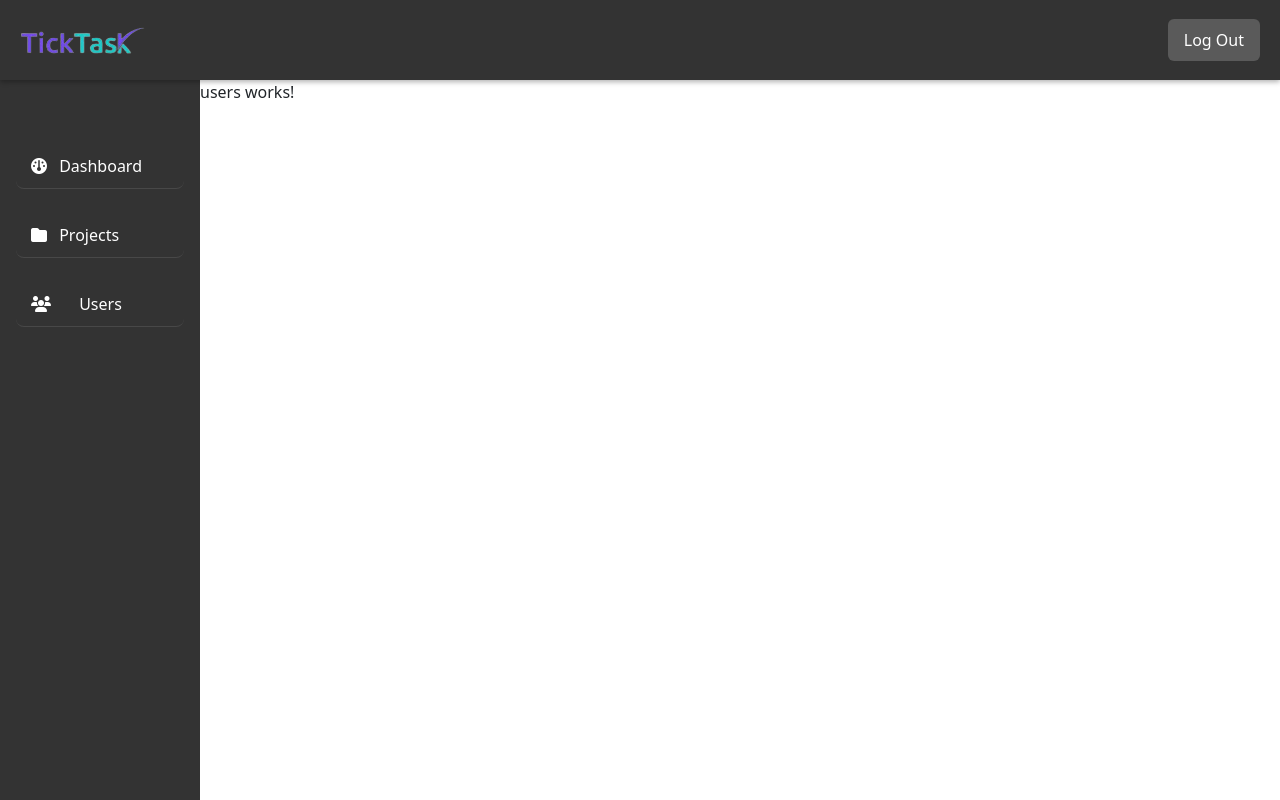
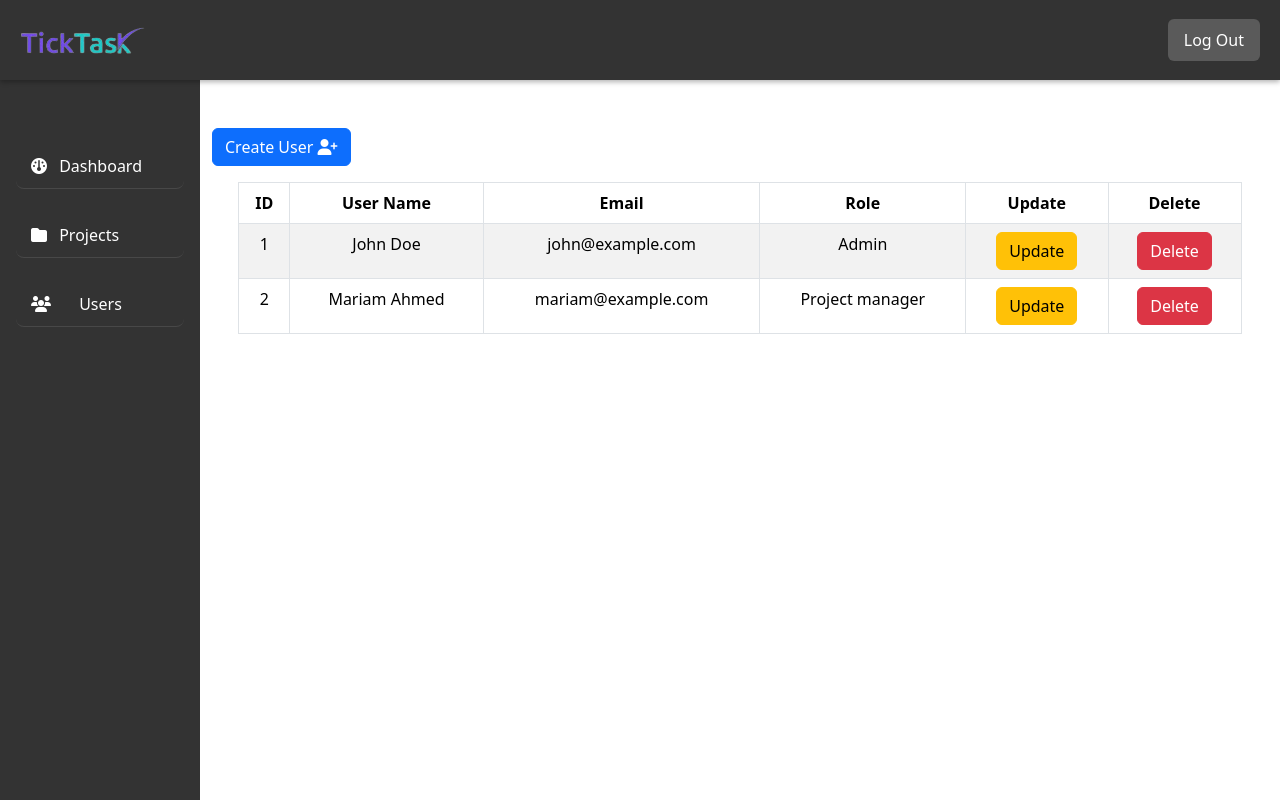
Before and after one commit to ShahdanHegazy/Task-Management-Tool, an Angular app in the folder Task-Front/: page /admin/users in a window 1280 px wide. Built offline with nearby package versions, Linux system fonts and the light colour scheme.

Commit message:
admin User

```diff
--- a/Task-Front/src/app/app.component.ts
+++ b/Task-Front/src/app/app.component.ts
@@ -4,11 +4,12 @@ import {LoginComponent} from './pages/login/login.component';
 import {TaskFormComponent} from './components/task-form/task-form.component';
 import {SidebarComponent} from './components/sidebar/sidebar.component';
 import {AdminComponent} from './pages/admin/admin.component';
+import {UsersComponent} from './components/users/users.component';
 
 @Component({
   selector: 'app-root',
   standalone: true,
-  imports: [RouterOutlet, LoginComponent, TaskFormComponent, SidebarComponent, AdminComponent],
+  imports: [RouterOutlet, LoginComponent, TaskFormComponent, SidebarComponent, AdminComponent, UsersComponent],
   templateUrl: './app.component.html',
   styleUrl: './app.component.css'
 })
--- a/Task-Front/src/app/components/projects/projects.component.css
+++ b/Task-Front/src/app/components/projects/projects.component.css
@@ -12,7 +12,7 @@
   margin: 1.75rem auto;
 }
 .table{
-  width:85%;
+  width:95%;
   margin:auto;
 }
 .table tr{
--- a/Task-Front/src/app/components/users/users.component.css
+++ b/Task-Front/src/app/components/users/users.component.css
@@ -0,0 +1,20 @@
+.modal {
+  display: none;
+  background-color: rgba(0, 0, 0, 0.5);
+}
+
+.modal.d-block {
+  display: block;
+}
+
+.modal-dialog {
+  max-width: 500px;
+  margin: 1.75rem auto;
+}
+.table{
+  width:95%;
+  margin:auto;
+}
+.table tr{
+  text-align:center;
+}
--- a/Task-Front/src/app/components/users/users.component.html
+++ b/Task-Front/src/app/components/users/users.component.html
@@ -1 +1,75 @@
-<p>users works!</p>
+<div class="container mt-5">
+  <!-- Button to open modal for creating a new user -->
+  <button class="btn btn-primary mb-3" (click)="openModal()">Create User <i class="fas fa-user-plus"></i></button>
+
+  <!-- User Modal -->
+  <div class="modal" tabindex="-1" [ngClass]="{ 'd-block': isModalOpen }" (click)="closeModal()">
+    <div class="modal-dialog" (click)="$event.stopPropagation()">
+      <div class="modal-content">
+        <div class="modal-header">
+          <h5 class="modal-title">{{ isEditMode ? 'Update User' : 'Create New User' }}</h5>
+          <button type="button" class="btn-close" (click)="closeModal()"></button>
+        </div>
+        <div class="modal-body">
+          <form>
+            <div class="mb-3">
+              <label for="userName" class="form-label">User Name</label>
+              <input type="text" id="userName" class="form-control" [(ngModel)]="userName" name="userName" required>
+            </div>
+            <div class="mb-3">
+              <label for="userEmail" class="form-label">Email</label>
+              <input type="email" id="userEmail" class="form-control" [(ngModel)]="userEmail" name="userEmail" required>
+            </div>
+
+            <div class="mb-3">
+              <label for="userEmail" class="form-label">Password</label>
+              <input type="password" id="userPassword" class="form-control" [(ngModel)]="userPassword" name="userPassword" required>
+            </div>
+
+            <div class="mb-3">
+              <label for="userRole" class="form-label">Role</label>
+              <select id="userRole" class="form-select" [(ngModel)]="userRole" name="userRole" required>
+                <option value="">Select a Role</option>
+                <option *ngFor="let role of roles" [value]="role">{{ role }}</option>
+              </select>
+            </div>
+          </form>
+        </div>
+        <div class="modal-footer">
+          <button type="button" class="btn btn-secondary" (click)="closeModal()">Cancel</button>
+          <button type="button" class="btn btn-primary" (click)="createOrUpdateUser()">
+            {{ isEditMode ? 'Update User' : 'Create User' }}
+          </button>
+        </div>
+      </div>
+    </div>
+  </div>
+
+  <!-- Users Table -->
+  <table class="table table-striped table-bordered">
+    <thead>
+    <tr>
+      <th>ID</th>
+      <th>User Name</th>
+      <th>Email</th>
+      <th>Role</th>
+      <th>Update</th>
+      <th>Delete</th>
+    </tr>
+    </thead>
+    <tbody>
+    <tr *ngFor="let user of users">
+      <td>{{ user.id }}</td>
+      <td>{{ user.name }}</td>
+      <td>{{ user.email }}</td>
+      <td>{{ user.role }}</td>
+      <td>
+        <button class="btn btn-warning btn-md" title="Update" (click)="openModal(true, user)">Update</button>
+      </td>
+      <td>
+        <button class="btn btn-danger btn-md" title="Delete" (click)="deleteUser(user.id)">Delete</button>
+      </td>
+    </tr>
+    </tbody>
+  </table>
+</div>
--- a/Task-Front/src/app/components/users/users.component.ts
+++ b/Task-Front/src/app/components/users/users.component.ts
@@ -1,12 +1,95 @@
+
 import { Component } from '@angular/core';
+import { FormsModule } from "@angular/forms";
+import { NgClass, NgFor } from "@angular/common";
+
+interface User {
+  id: number;
+  name: string;
+  email: string;
+  role: string;
+  password: string;
+}
 
 @Component({
   selector: 'app-users',
+  templateUrl: './users.component.html',
+  styleUrls: ['./users.component.css'],
   standalone: true,
-  imports: [],
-  templateUrl: './users.component.html',
-  styleUrl: './users.component.css'
+  imports: [
+    NgFor,
+    NgClass,
+    FormsModule
+  ]
 })
 export class UsersComponent {
+  isModalOpen = false;
+  isEditMode = false;
+  userName: string = '';
+  userEmail: string = '';
+  userPassword: string = '';
+  userRole: string = '';
+  roles = ['Admin', 'Project manager', 'member']; // Example roles
 
+  users: User[] = [
+    { id: 1, name: 'John Doe', email: 'john@example.com', role: 'Admin', password: 'password123' },
+    { id: 2, name: 'Mariam Ahmed', email: 'mariam@example.com', role: 'Project manager', password: 'password456' }
+  ];
+
+  selectedUser: User | null = null;
+
+  openModal(editMode: boolean = false, user: User | null = null) {
+    this.isEditMode = editMode;
+    this.isModalOpen = true;
+
+    if (editMode && user) {
+      this.selectedUser = user;
+      this.userName = user.name;
+      this.userEmail = user.email;
+      this.userPassword = user.password;
+      this.userRole = user.role;
+
+    } else {
+      this.userName = '';
+      this.userEmail = '';
+      this.userPassword = '';
+      this.userRole = '';
+    }
+  }
+
+  closeModal() {
+    this.isModalOpen = false;
+    this.isEditMode = false;
+    this.selectedUser = null;
+    this.userName = '';
+    this.userEmail = '';
+    this.userPassword = '';
+    this.userRole = '';
+
+  }
+
+  createOrUpdateUser() {
+    if (this.isEditMode && this.selectedUser) {
+      // Update user
+      this.selectedUser.name = this.userName;
+      this.selectedUser.email = this.userEmail;
+      this.selectedUser.password = this.userPassword;
+      this.selectedUser.role = this.userRole;
+    } else {
+      // Create new user
+      const newUser: User = {
+        id: this.users.length + 1, // Simplified ID assignment
+        name: this.userName,
+        email: this.userEmail,
+        password: this.userPassword,
+        role: this.userRole
+      };
+      this.users.push(newUser);
+    }
+    this.closeModal();
+  }
+
+  deleteUser(userId: number) {
+    this.users = this.users.filter(user => user.id !== userId);
+  }
 }
```
Also changed, not shown: Task-Front/src/app/app.component.html (line endings or trailing spaces).
